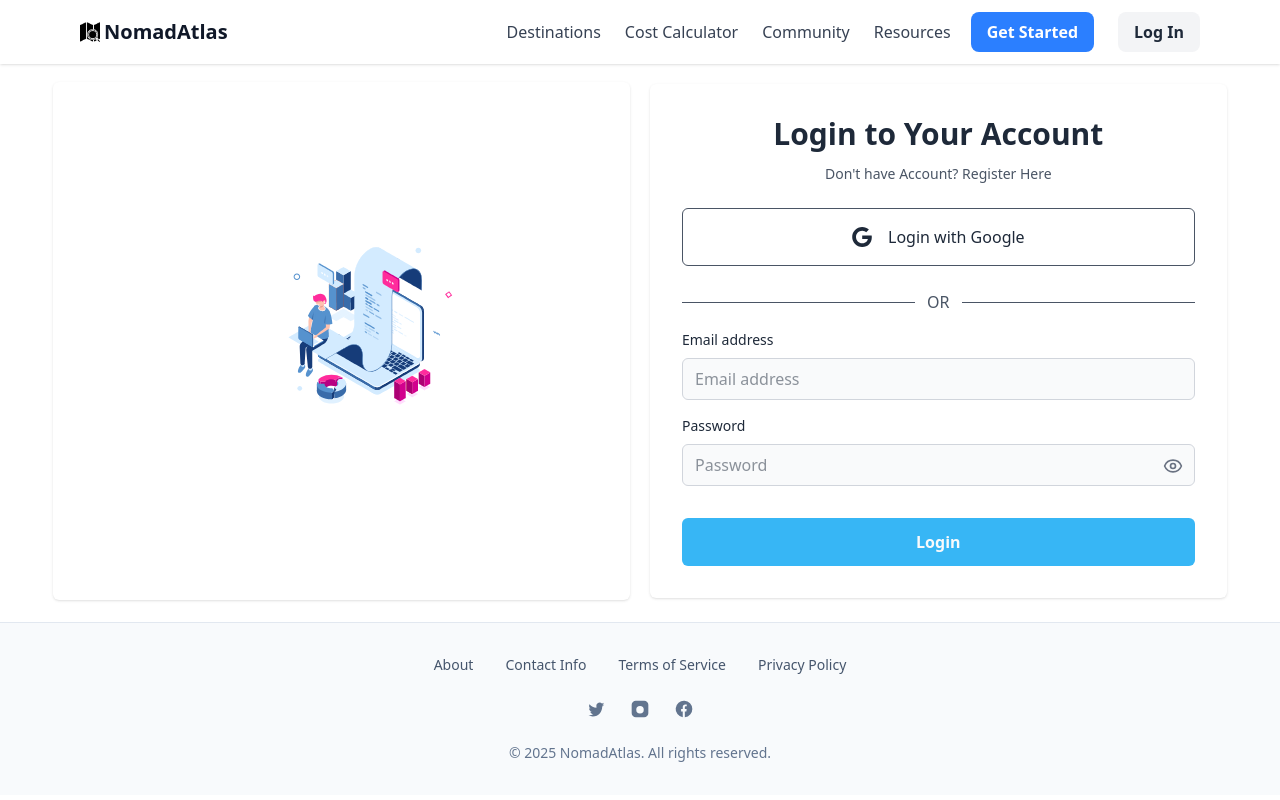
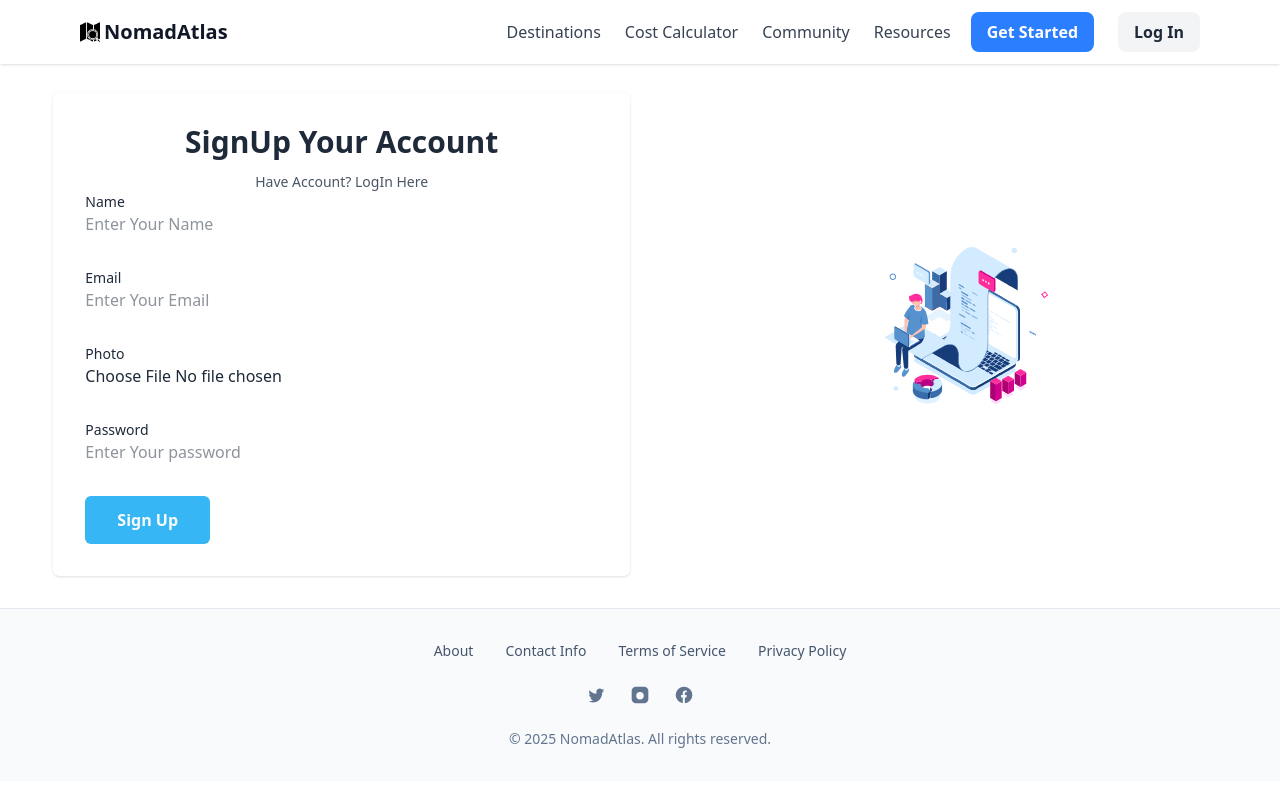
Before and after one commit to abdulbariks/NomadAtlas-Client, a React (Vite) app: page /ttts in a window 1280 px wide. Built offline with nearby package versions, Linux system fonts and the light colour scheme; no server answers.

Commit message:
completed registration

```diff
--- a/package.json
+++ b/package.json
@@ -12,12 +12,14 @@
   "dependencies": {
     "@reduxjs/toolkit": "^2.9.0",
     "@tailwindcss/vite": "^4.1.13",
+    "axios": "^1.12.2",
     "firebase": "^12.3.0",
     "lottie-react": "^2.4.1",
     "lucide-react": "^0.544.0",
     "react": "^19.1.1",
     "react-countup": "^6.5.3",
     "react-dom": "^19.1.1",
+    "react-hook-form": "^7.63.0",
     "react-icons": "^5.5.0",
     "react-redux": "^9.2.0",
     "react-router": "^7.9.1",
--- a/src/app/store.js
+++ b/src/app/store.js
@@ -0,0 +1,9 @@
+import { configureStore } from "@reduxjs/toolkit";
+import authReducer from "../components/feature/authSlice"
+const store = configureStore({
+    reducer: {
+        auth: authReducer,
+    },
+});
+
+export default store;
--- a/src/components/feature/authSlice.js
+++ b/src/components/feature/authSlice.js
@@ -1,6 +1,6 @@
 import { createAsyncThunk, createSlice } from "@reduxjs/toolkit";
 import { createUserWithEmailAndPassword, GoogleAuthProvider, onAuthStateChanged, signInWithEmailAndPassword, signInWithPopup, signOut, updateProfile } from "firebase/auth";
-import auth from "../../firebase/firebase.init"
+import { auth } from '../../firebase/firebase.init'
 
 const provider = new GoogleAuthProvider();
 
@@ -24,7 +24,7 @@ export const registerUser = createAsyncThunk(
       // };
       // await axios.post("http://localhost:5000/users", userInfo);
 
-      return user;
+      return serializeUser(user);
     } catch (err) {
       return rejectWithValue(err.message);
     }
@@ -36,9 +36,9 @@ export const logInUser = createAsyncThunk(
   async ({ email, password }, { rejectWithValue }) => {
     try {
       const res = await signInWithEmailAndPassword(auth, email, password)
-      return res.user
+      return serializeUser(res.user)
     } catch (err) {
-      return rejectWithValue(err.user)
+      return rejectWithValue(err.message)
     }
   }
 )
@@ -48,9 +48,9 @@ export const googleLogIn = createAsyncThunk(
   async (_, { rejectWithValue }) => {
     try {
       const result = await signInWithPopup(auth, provider)
-      return result.user
+      return serializeUser(result.user)
     } catch (err) {
-      return rejectWithValue(err.user)
+      return rejectWithValue(err.message)
     }
   }
 )
@@ -64,13 +64,22 @@ export const logOutUser = createAsyncThunk("auth/logOutUser", async () => {
 export const observeAuthState = () => (dispatch) => {
   dispatch(setLoading(true));
   const unsubscribe = onAuthStateChanged(auth, (currentUser) => {
-    dispatch(setUser(currentUser || null));
+    dispatch(setUser(serializeUser(currentUser)))
     dispatch(setLoading(false));
   })
   return unsubscribe
 }
 
 
+const serializeUser = (user) => {
+  if (!user) return null;
+  return {
+    uid: user.uid,
+    email: user.email,
+    displayName: user.displayName,
+    photoURL: user.photoURL,
+  };
+};
 
 const authSlice = createSlice({
   name: "auth",
@@ -84,27 +93,27 @@ const authSlice = createSlice({
       state.user = action.payload
     },
     setLoading: (state, action) => {
-      state.user = action.payload
+      state.loading = action.payload
     }
   },
   extraReducers: (builder) => {
     builder
       .addCase(registerUser.fulfilled, (state, action) => {
-        state.user = action.payload
+        state.user = serializeUser(action.payload);
         state.error = null;
       })
       .addCase(registerUser.rejected, (state, action) => {
         state.error = action.payload;
       })
       .addCase(logInUser.fulfilled, (state, action) => {
-        state.user = action.payload
+        state.user = action.payload;
         state.error = null;
       })
       .addCase(logInUser.rejected, (state, action) => {
         state.error = action.payload;
       })
       .addCase(googleLogIn.fulfilled, (state, action) => {
-        state.user = action.payload
+        state.user = action.payload;
         state.error = null
       })
       .addCase(googleLogIn.rejected, (state, action) => {
--- a/src/main.jsx
+++ b/src/main.jsx
@@ -4,7 +4,11 @@ import "./index.css";
 import { Provider } from "react-redux";
 import { RouterProvider } from "react-router";
 import { router } from "./routes/Router";
-import store from "./redux/store";
+import store from "./app/store";
+import { observeAuthState } from "./components/feature/authSlice";
+
+store.dispatch(observeAuthState());
+
 
 createRoot(document.getElementById("root")).render(
   <StrictMode>
--- /dev/null
+++ b/src/pages/Regs.jsx
@@ -0,0 +1,107 @@
+import { Link, useNavigate } from "react-router";
+import { Eye, EyeOff } from "lucide-react";
+import Animation from "../components/Animation/Animation";
+import { useForm } from "react-hook-form";
+import { useDispatch } from "react-redux";
+import { registerUser } from "../components/feature/authSlice";
+import { useState } from "react";
+import axios from "axios";
+
+
+const Regs = () => {
+    const {
+        register,
+        handleSubmit,
+        formState: { errors },
+    } = useForm();
+    const [profilePic, setProfilePic] = useState("");
+    const dispatch = useDispatch()
+    const navigate = useNavigate();
+
+
+    const onSubmit = (data) => {
+        dispatch(
+            registerUser({
+                email: data.email,
+                password: data.password,
+                name: data.name,
+                photoURL: profilePic,
+            })
+        )
+            .unwrap()
+            .then(() => {
+                // toast.success("Successfully registered!");
+                navigate("/");
+            })
+            .catch((err) => {
+                // toast.error("Failed to register");
+                console.log(err)
+            });
+
+    }
+    const handleImageUp = async (e) => {
+        const image = e.target.files[0];
+        const formData = new FormData();
+        formData.append("image", image);
+
+        const uploadURL = `https://api.imgbb.com/1/upload?key=${import.meta.env.VITE_image_key}`;
+        try {
+            const res = await axios.post(uploadURL, formData);
+            const imageUrl = res.data?.data?.url;
+            setProfilePic(imageUrl);
+        } catch (err) {
+            console.error("Image upload failed", err);
+        }
+    };
+    return (
+        <div className="w-11/12 mx-auto grid grid-cols-1 md:grid-cols-2 items-center justify-center gap-5 my-5">
+            <div className="w-full rounded-md shadow sm:p-8 bg-white mb-1 text-gray-800">
+                <h2 className="mb-3 text-3xl font-semibold text-center">
+                    SignUp Your Account
+                </h2>
+                <p className="text-sm text-center text-gray-600">
+                    Have Account?
+                    <Link to={"/login"} className="focus:underline hover:underline">
+                        {" "}
+                        LogIn Here
+                    </Link>
+                </p>
+                <form onSubmit={handleSubmit(onSubmit)} className="space-y-8">
+                    <div>
+                        <label className="block text-sm">Name</label>
+                        <input type="text" {...register('name', { required: true })} placeholder="Enter Your Name" className="" />
+                        {errors.name?.type === 'required' && <p className="text-red-600 text-sm mt-1">Please enter your name</p>}
+                    </div>
+
+                    <div>
+                        <label className="block text-sm">Email</label>
+                        <input type="email" {...register('email', { required: true })} placeholder="Enter Your Email" className="" />
+                        {errors.email?.type === 'required' && <p className="text-red-600 text-sm mt-1">Email is required</p>}
+                    </div>
+
+                    <div>
+                        <label className="block text-sm">Photo</label>
+                        <input type="file" onChange={handleImageUp} className="" />
+                    </div>
+
+                    <div>
+                        <label className="block text-sm">Password</label>
+                        <input type="password" {...register('password', { required: true })} placeholder="Enter Your password" className="" />
+                        {errors.password?.type === "required" && (
+                            <p className="text-red-600">Enter a password</p>
+                        )}
+                        {errors.password?.type === "minLength" && (
+                            <p className="text-red-600">Password must be 6+ characters</p>
+                        )}
+                    </div>
+                    <button className=" px-8 py-3 font-semibold rounded-md bg-[#37b6f5] text-gray-50">Sign Up</button>
+                </form>
+            </div>
+            <div className="w-full h-full rounded-md  bg-white mb-1 text-gray-800">
+                <Animation></Animation>
+            </div>
+        </div>
+    );
+};
+
+export default Regs;
--- a/src/routes/Router.jsx
+++ b/src/routes/Router.jsx
@@ -4,6 +4,7 @@ import Home from "../pages/Home";
 import Login from "../pages/Login";
 import AboutUs from "../pages/AboutUs";
 import Register from "../pages/Register";
+import Regs from "../pages/Regs";
 
 export const router = createBrowserRouter([
   {
@@ -26,9 +27,13 @@ export const router = createBrowserRouter([
         path: "register",
         Component: Register,
       },
+      // {
+      //   path: "*",
+      //   Component: Login,
+      // },
       {
-        path: "*",
-        Component: Login,
+        path: "ttts",
+        element: <Regs></Regs>
       },
     ],
   },
```
Also changed, not shown: 1 other file (tests, documents, lock files or other folders).
